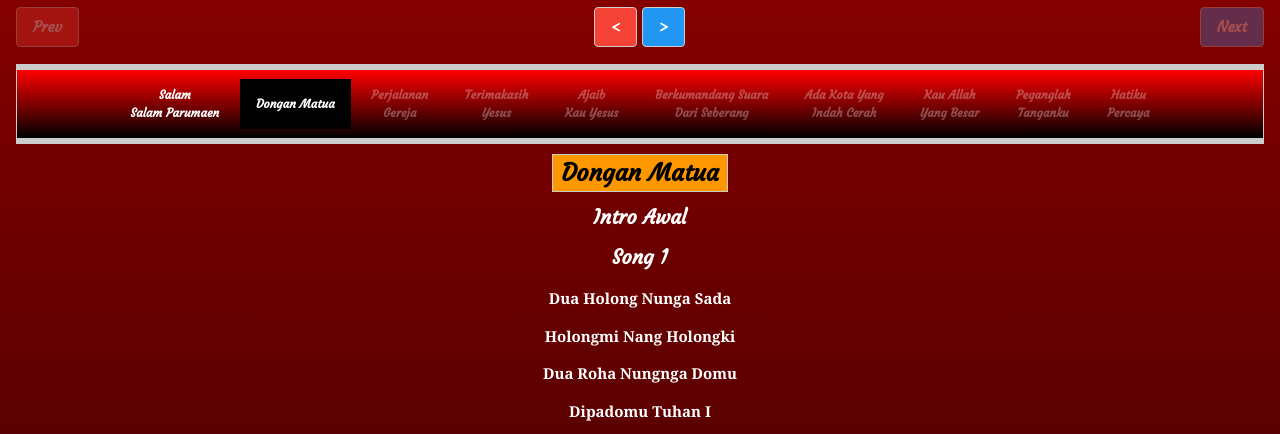
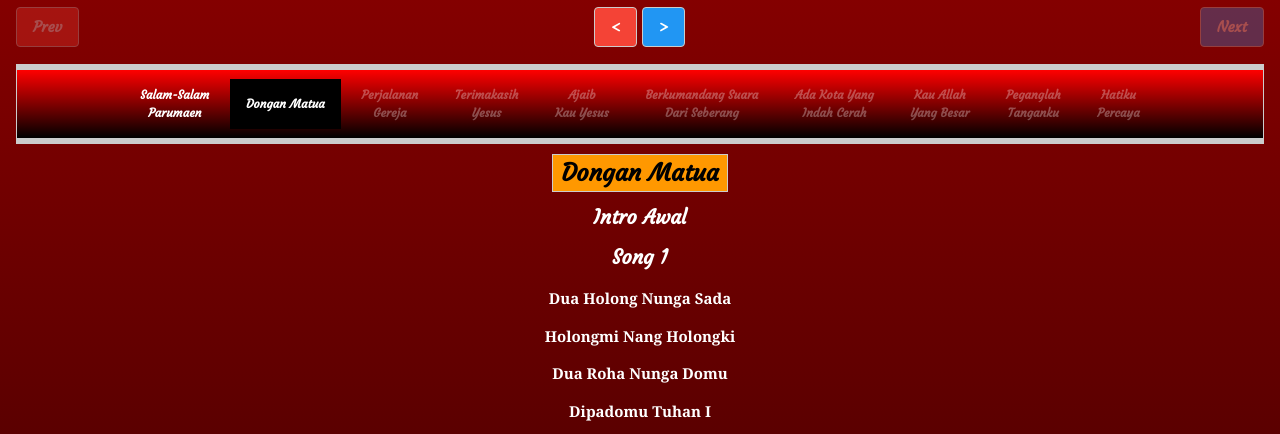
Before and after one commit to silalahi06/Lagu-Kami, a plain HTML site: page index.html in a window 1280 px wide. Both pictures are taken after a click on the button "Dongan Matua". Shown: the part 1310-1744 px from the top of the page. Drawn offline with nearby package versions, Linux system fonts and the light colour scheme.

Commit message:
Update index.html

```diff
--- a/index.html
+++ b/index.html
@@ -71,7 +71,7 @@
 	<div class="w3-center w3-container" id="lagu">
 
 		<div class="scrollhorizontal w3bar w3-text-white w3-border w3-bottombar w3-topbar" style="width: 100%;" id="bar">
-			<button title="Salam Salam Parumaen" class="w3-bar-item w3-small w3-button testbtn w3-padding-16 w3-hover-dark-grey" onclick="openCity(event,'salam-salam-parumaen')">Salam<br>Salam Parumaen</button>
+			<button title="Salam Salam Parumaen" class="w3-bar-item w3-small w3-button testbtn w3-padding-16 w3-hover-dark-grey" onclick="openCity(event,'salam-salam-parumaen')">Salam-Salam<br>Parumaen</button>
 
 			<button title="Dongan Matua" class="w3-bar-item w3-small w3-button testbtn w3-padding-16 w3-hover-dark-grey" onclick="openCity(event,'dongan-matua')">Dongan Matua</button>
 
@@ -518,7 +518,7 @@
 					<h4>Song 1</h4>
 					<p>Dua Holong Nunga Sada</p>
 					<p>Holongmi Nang Holongki</p>
-					<p>Dua Roha Nungnga Domu</p>
+					<p>Dua Roha Nunga Domu</p>
 					<p>Dipadomu Tuhan I</p>
 
 					<h4>Song 2</h4>
```
